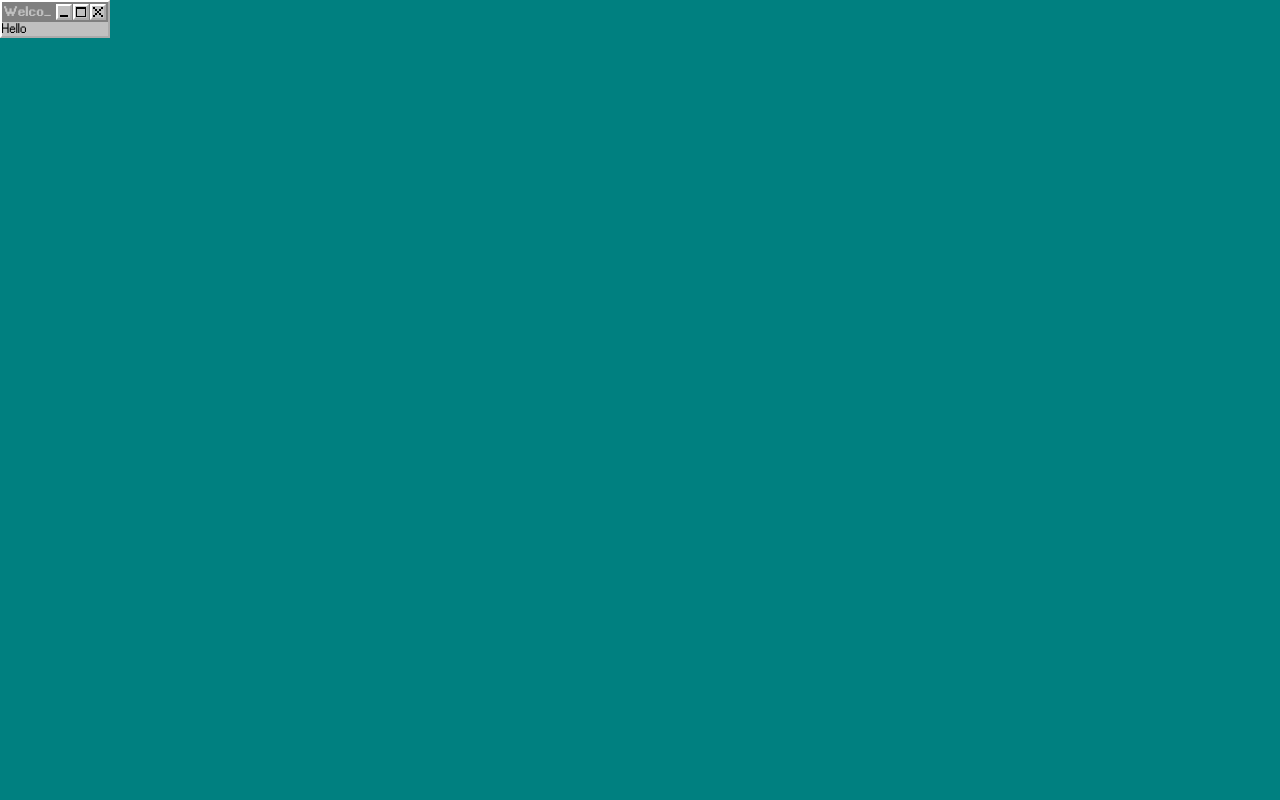
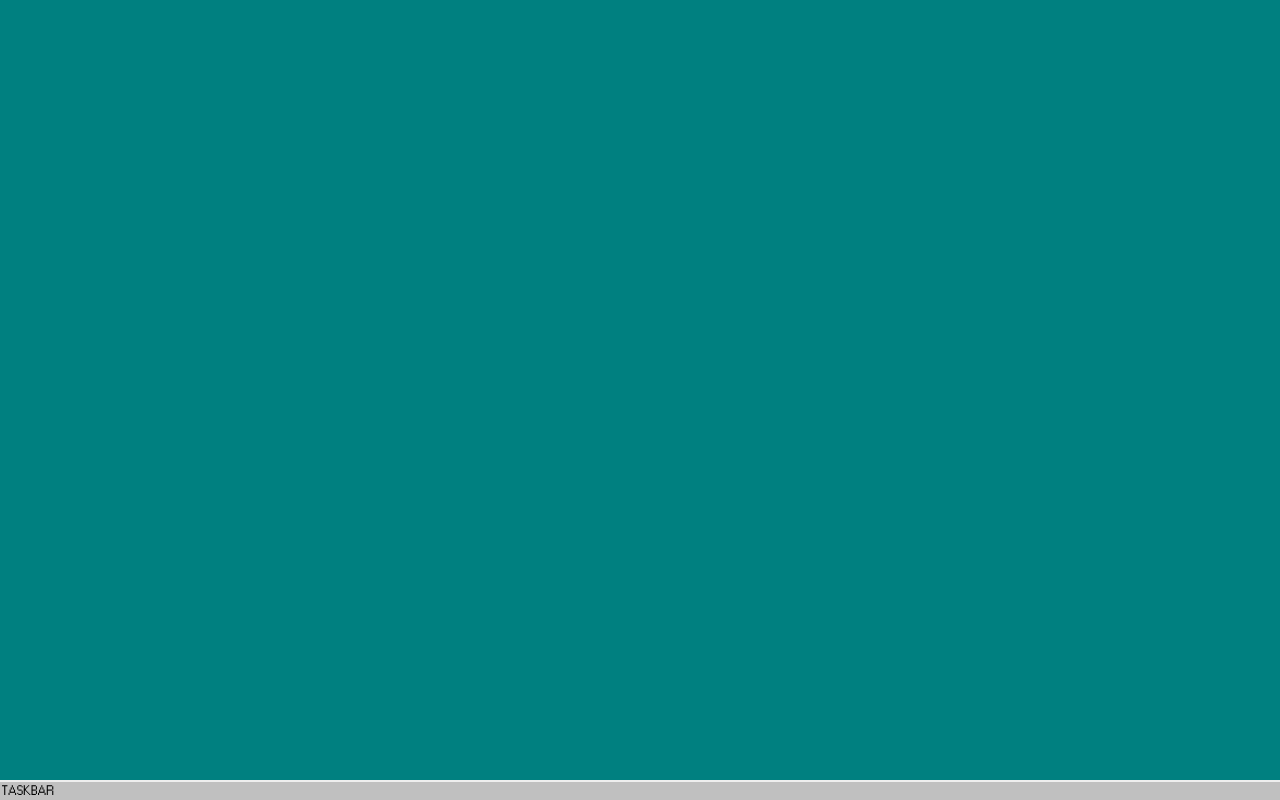
Before and after one commit to tmaiadev/thallos, a React (Vite) app: page / in a window 1280 px wide. Built offline with nearby package versions, Linux system fonts and the light colour scheme.

Commit message:
added workspace

```diff
--- a/src/ThallOS.tsx
+++ b/src/ThallOS.tsx
@@ -1,7 +1,5 @@
-import Window from "@/ui/window";
+import Workspace from "@/ui/workspace";
 
 export default function ThallOS() {
-  return <>
-    <Window id="demo" title="Welcome to ThallOS">Hello</Window>
-  </>;
+  return <Workspace />;
 }
--- /dev/null
+++ b/src/ui/workspace/index.tsx
@@ -0,0 +1,10 @@
+import "./styles.css";
+
+export default function Workspace() {
+  return (
+    <div className="workspace">
+      <div className="workspace__desktop" />
+      <div className="workspace__taskbar">TASKBAR</div>
+    </div>
+  );
+}
--- /dev/null
+++ b/src/ui/workspace/styles.css
@@ -0,0 +1,27 @@
+.workspace {
+  display: flex;
+  flex-direction: column;
+  position: absolute;
+
+  position: static;
+  top: 0;
+  left: 0;
+  width: 100dvw;
+  height: 100dvh;
+
+  .workspace__desktop {
+    flex-grow: 1;
+    flex-shrink: 1;
+  }
+
+  .workspace__taskbar {
+    flex-grow: 0;
+    flex-shrink: 0;
+    padding: calc(var(--scale) * 2px);
+    border: outset calc(var(--scale) * 2px);
+    background: var(--background);
+    border-bottom: 0;
+    border-left: 0;
+    border-right: 0;
+  }
+}
```
